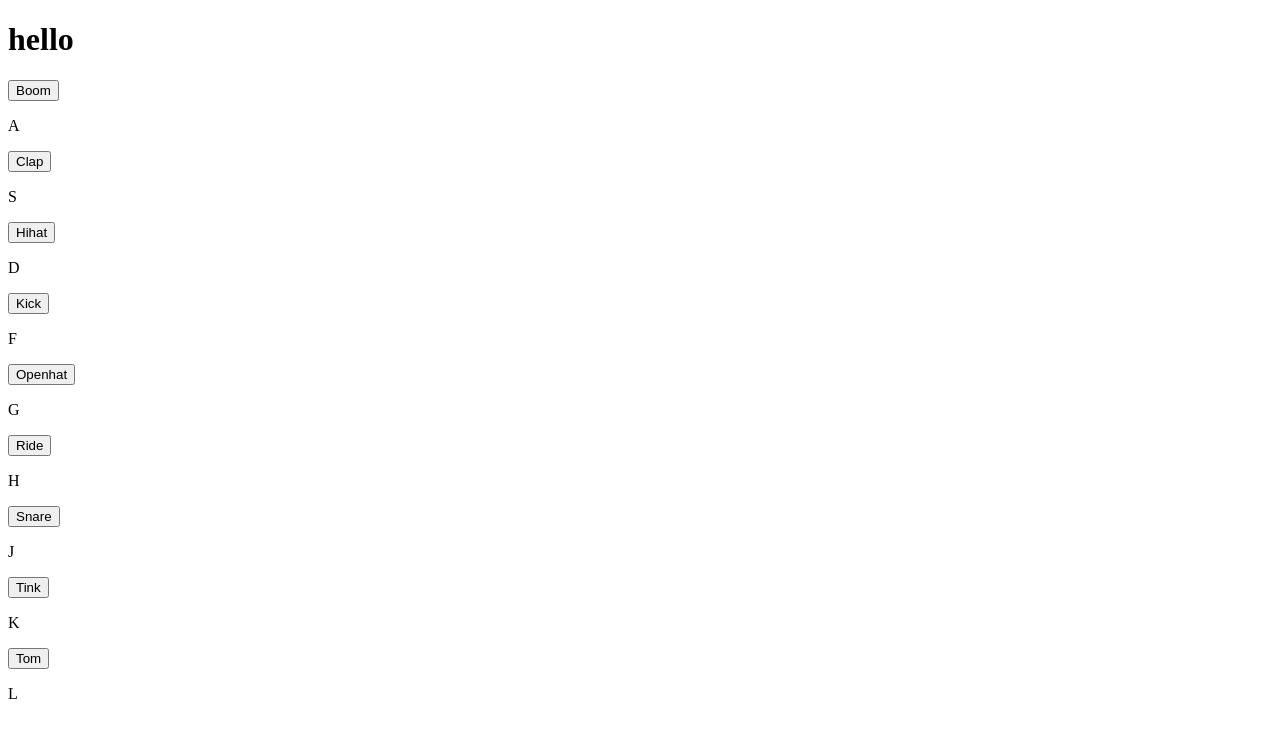
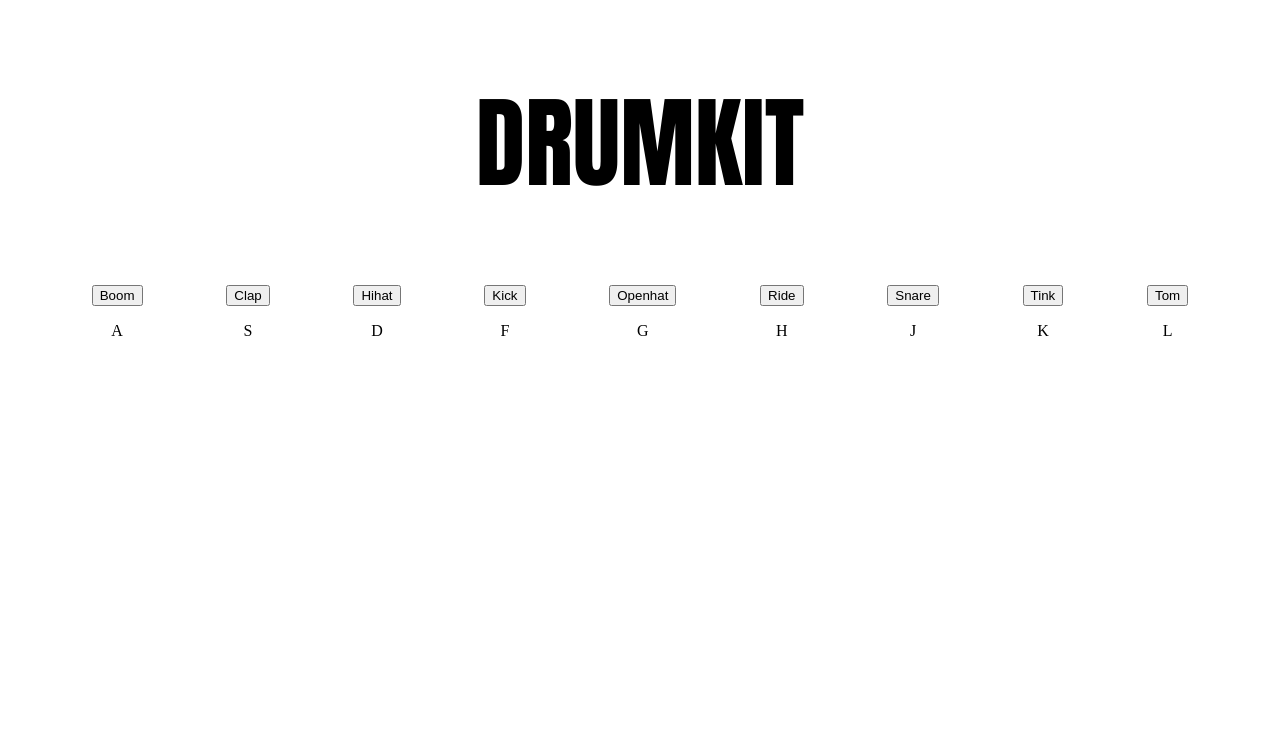
Before and after one commit to Rowan12628/m55-week-3-drumkit-challenge, a plain HTML site: page index.html in a window 1280 px wide. Drawn offline with Linux system fonts and the light colour scheme.

Commit message:
add basic css

```diff
--- a/index.html
+++ b/index.html
@@ -7,41 +7,41 @@
     <link rel="stylesheet" href="./style.css" />
   </head>
   <body>
-    <h1>hello</h1>
+    <h1>DRUMKIT</h1>
     <div id="buttonWrapper">
-      <div>
+      <div class="button">
         <button id="boomBtn">Boom</button>
         <p>A</p>
       </div>
-      <div>
+      <div class="button">
         <button id="clapBtn">Clap</button>
         <p>S</p>
       </div>
-      <div>
+      <div class="button">
         <button id="hihatBtn">Hihat</button>
         <p>D</p>
       </div>
-      <div>
+      <div class="button">
         <button id="kickBtn">Kick</button>
         <p>F</p>
       </div>
-      <div>
+      <div class="button">
         <button id="openhatBtn">Openhat</button>
         <p>G</p>
       </div>
-      <div>
+      <div class="button">
         <button id="rideBtn">Ride</button>
         <p>H</p>
       </div>
-      <div>
+      <div class="button">
         <button id="snareBtn">Snare</button>
         <p>J</p>
       </div>
-      <div>
+      <div class="button">
         <button id="tinkBtn">Tink</button>
         <p>K</p>
       </div>
-      <div>
+      <div class="button">
         <button id="tomBtn">Tom</button>
         <p>L</p>
       </div>
--- a/style.css
+++ b/style.css
@@ -0,0 +1,17 @@
+h1 {
+  text-align: center;
+  font-family: Impact, Haettenschweiler, "Arial Narrow Bold", sans-serif;
+  font-size: 100px;
+}
+
+#buttonWrapper {
+  display: flex;
+  justify-content: space-evenly;
+}
+
+.button {
+  display: flex;
+  flex-direction: column;
+  justify-content: center;
+  align-items: center;
+}
```
